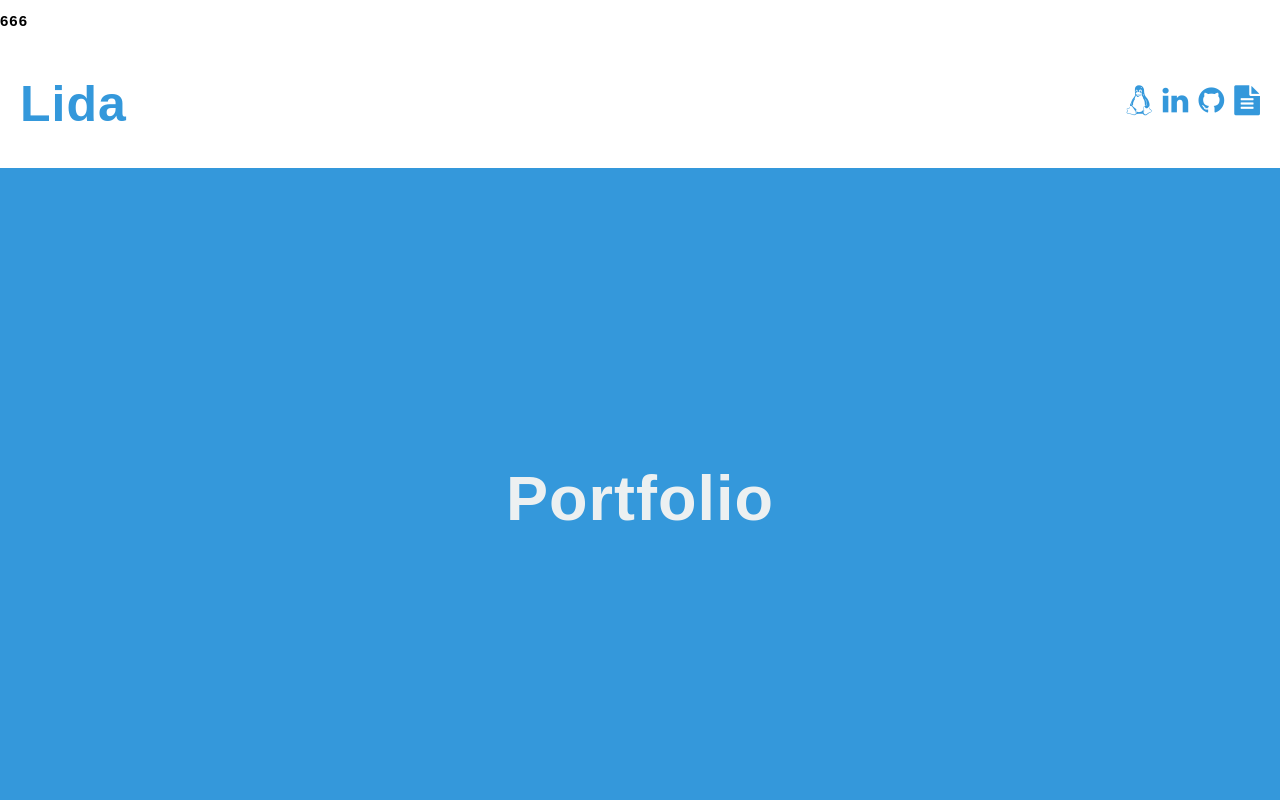
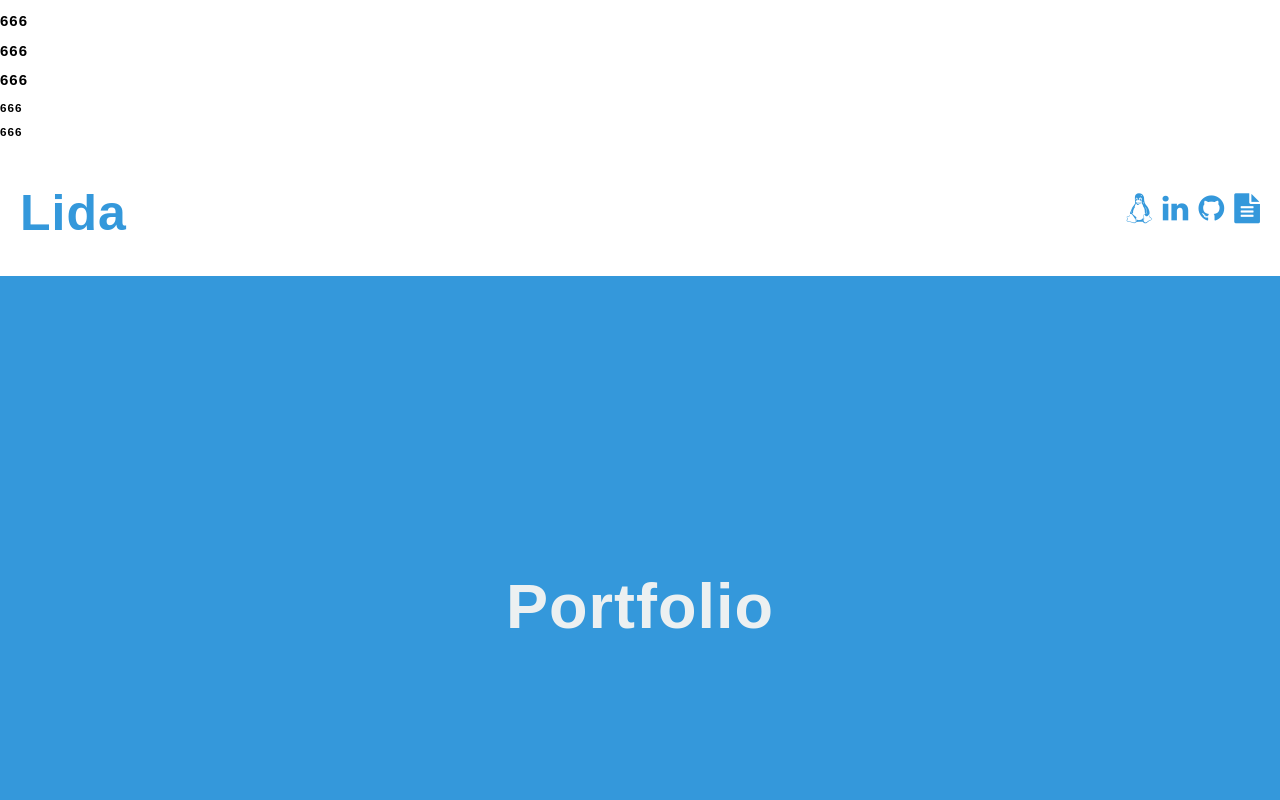
Before and after one commit to L1lith666/my-pro, a plain HTML site: page index.html in a window 1280 px wide. Shown: the top 800 px of the page. Drawn offline with Linux system fonts and the light colour scheme; a web font is replaced by a local one.

Commit message:
Fix headers

```diff
--- a/index.html
+++ b/index.html
@@ -3,7 +3,8 @@
   <head>
     <meta charset="utf-8">
     <title>A Lucid Dreamer In The Cloud</title>
-    <h2>666</h2>
+    <h2>666</h2><h2>666</h2><h2>666</h2>
+    <h3>666</h3><div></div><h3>666</h3>
     <link rel="stylesheet" href="styles/main.css"/>
 
     <link rel="stylesheet" href="https://maxcdn.bootstrapcdn.com/font-awesome/4.7.0/css/font-awesome.min.css"/>
```
